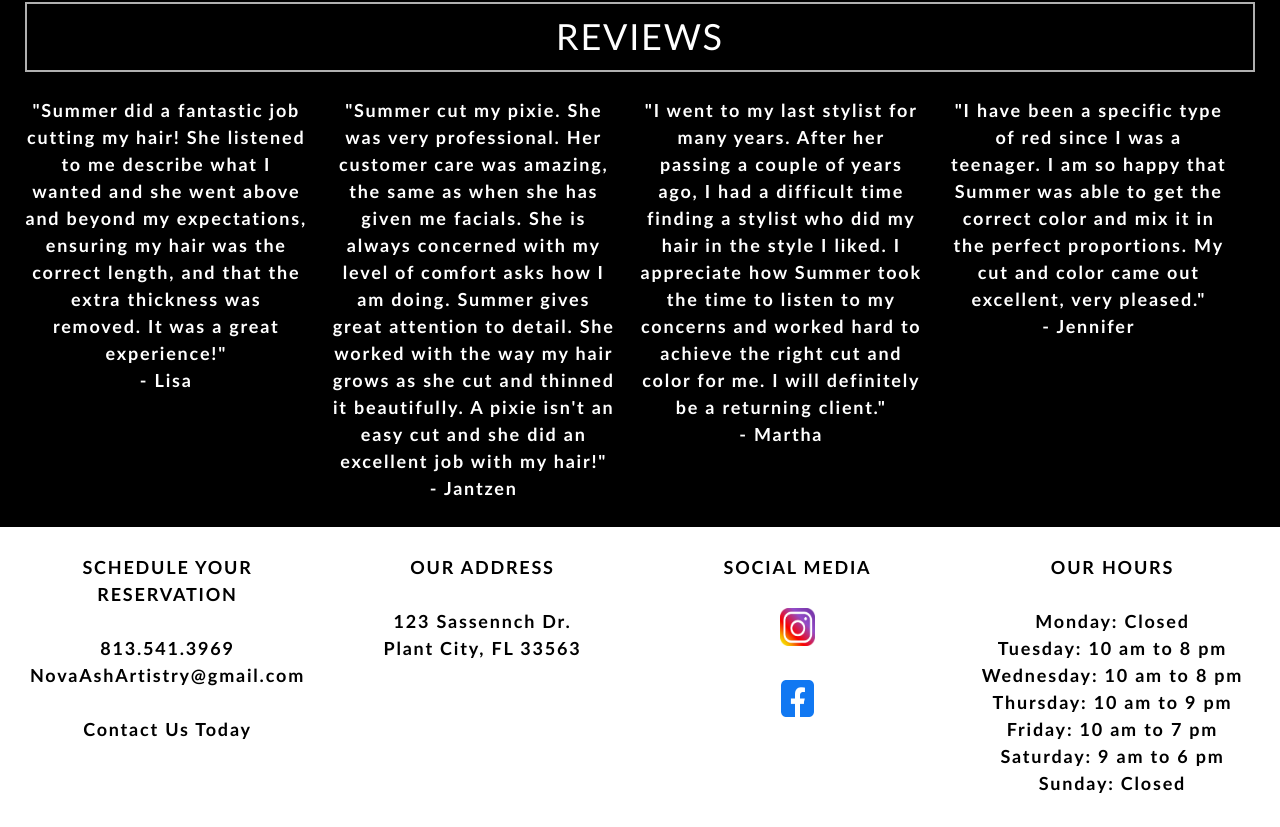
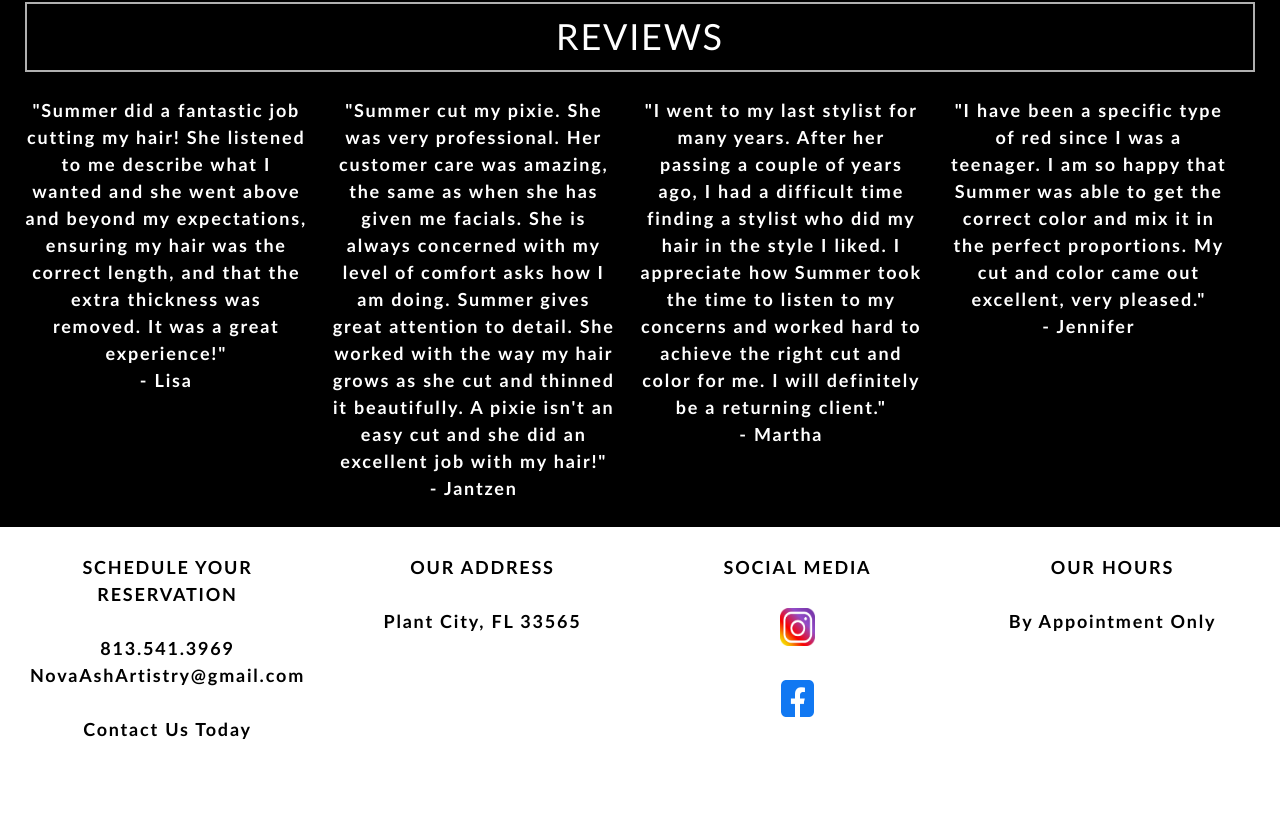
Before and after one commit to bdoneq7/novaashartistry, a React (Create React App) app: page / in a window 1280 px wide. Shown: the part 1313-2140 px from the top of the page. Built offline with nearby package versions, Linux system fonts and the light colour scheme.

Commit message:
updated footer

```diff
--- a/src/components/Footer/index.js
+++ b/src/components/Footer/index.js
@@ -20,8 +20,8 @@ function Footer() {
 			<div class="footersection">
 				OUR ADDRESS<br/>
 				<br/>
-				123 Sassennch Dr.<br/>
-				Plant City, FL 33563
+
+				Plant City, FL 33565
 			</div>
 
 			<div class="footersection">
@@ -42,13 +42,7 @@ function Footer() {
 			<div class="footersection">
 				OUR HOURS<br/>
 				<br/>
-				Monday: Closed<br/>
-				Tuesday: 10 am to 8 pm<br/>
-				Wednesday: 10 am to 8 pm<br/>
-				Thursday: 10 am to 9 pm<br/>
-				Friday: 10 am to 7 pm<br/>
-				Saturday: 9 am to 6 pm<br/>
-				Sunday: Closed<br/>
+				By Appointment Only
 
 			</div>
 
```
